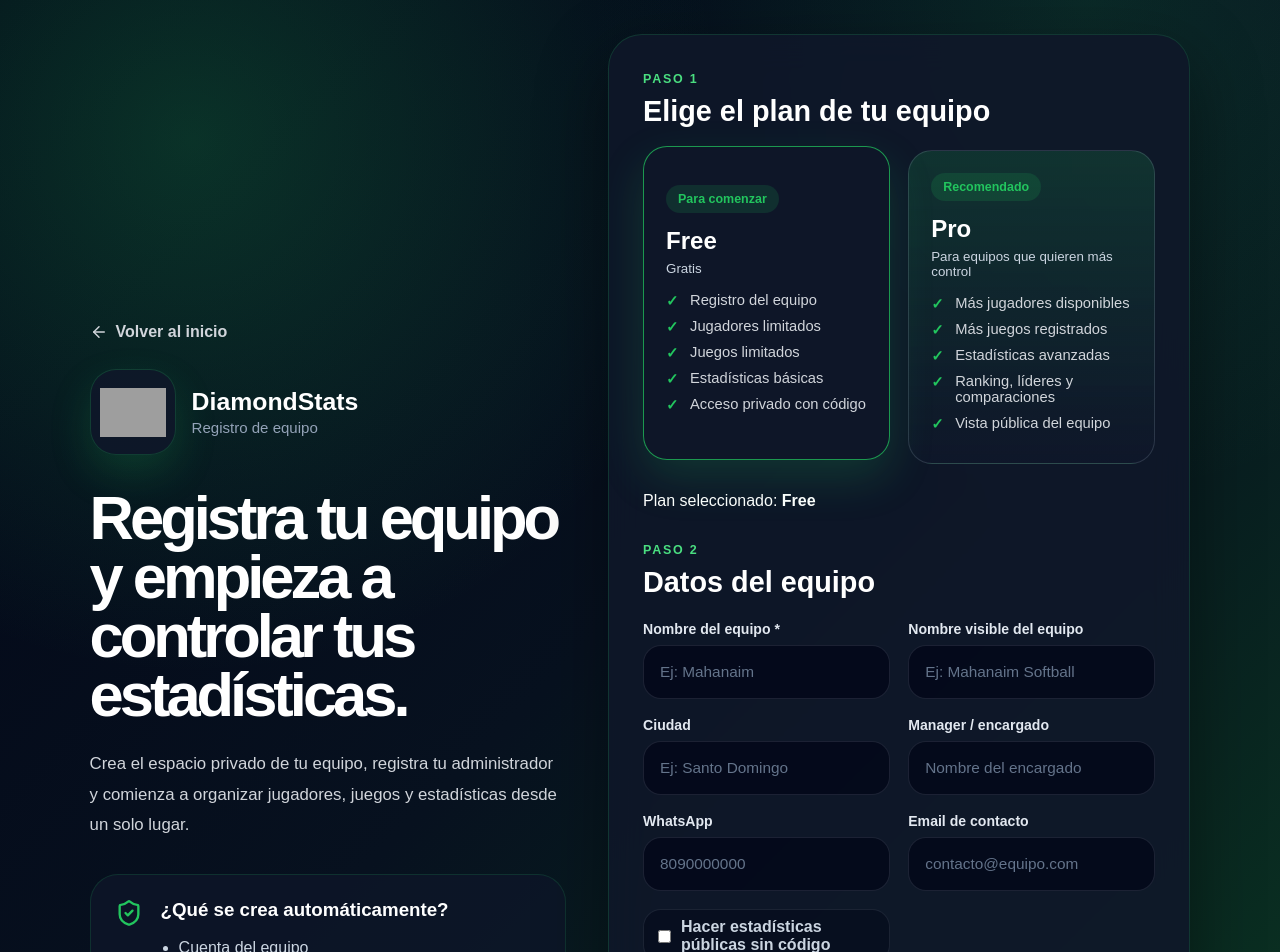
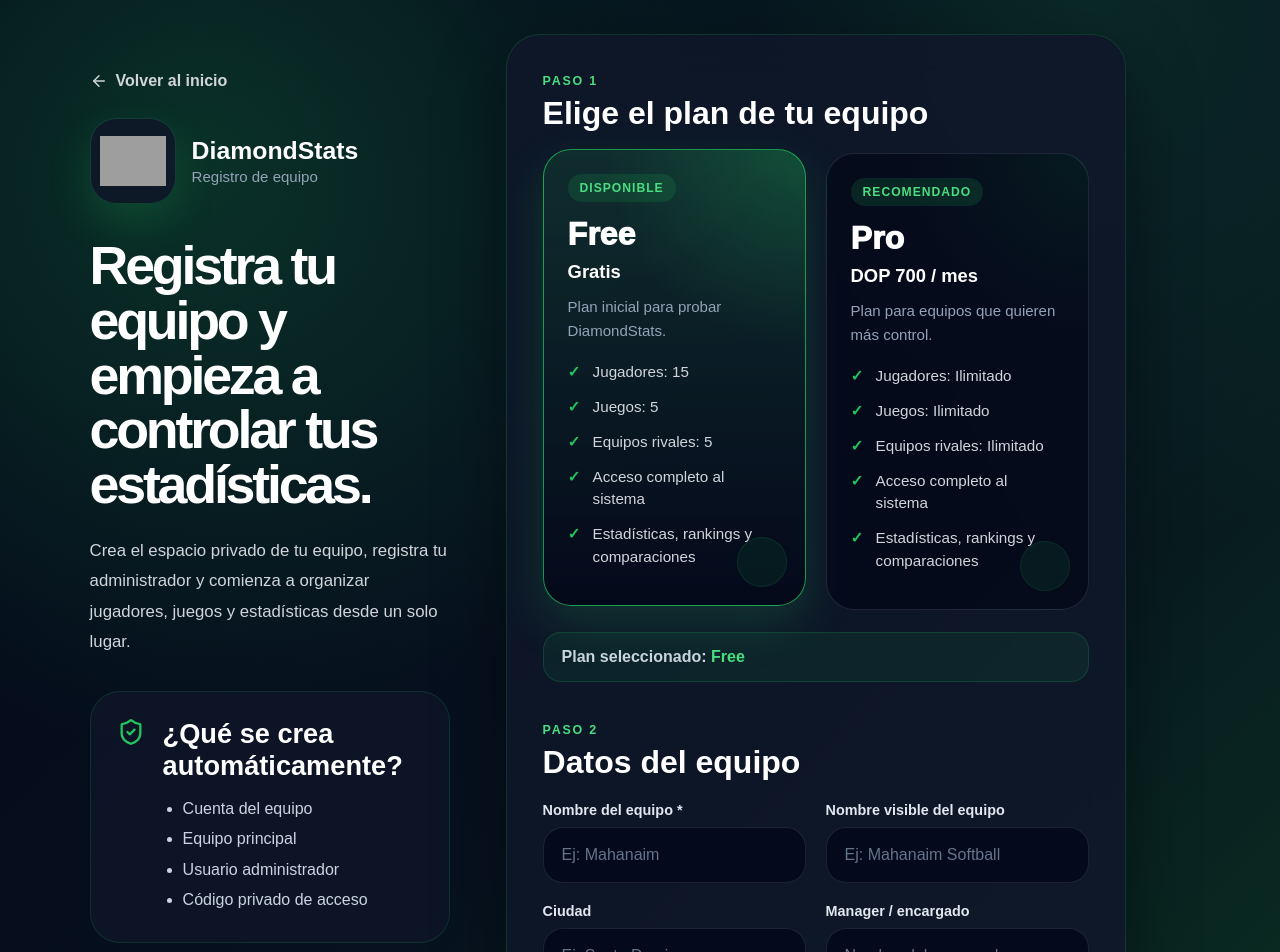
Before and after one commit to ahernandez-abel/DiamondStatsV1, a React (Vite) app in the folder frontend/: page /register-team in a window 1280 px wide. Shown: the top 952 px of the page. Built offline with nearby package versions, Linux system fonts and the light colour scheme; no server answers; grey boxes are pictures that could not be loaded.

Commit message:
registarr

```diff
--- a/frontend/src/pages/register/RegisterTeamPage.css
+++ b/frontend/src/pages/register/RegisterTeamPage.css
@@ -11,9 +11,17 @@
 .register-wrapper {
   min-height: calc(100vh - 68px);
   display: grid;
-  grid-template-columns: 0.9fr 1.1fr;
-  gap: 42px;
-  align-items: center;
+  grid-template-columns: minmax(360px, 0.82fr) minmax(620px, 1fr);
+  gap: 56px;
+  align-items: flex-start;
+  max-width: 1500px;
+  margin: 0 auto;
+}
+
+.register-info {
+  position: sticky;
+  top: 34px;
+  padding-top: 38px;
 }
 
 .register-back-link {
@@ -71,10 +79,10 @@
 
 .register-info h1 {
   margin: 0;
-  max-width: 700px;
-  font-size: clamp(2.7rem, 4.8vw, 5.15rem);
-  line-height: 0.96;
-  letter-spacing: -0.065em;
+  max-width: 640px;
+  font-size: clamp(2.9rem, 4.2vw, 4.7rem);
+  line-height: 1.02;
+  letter-spacing: -0.06em;
 }
 
 .register-info p {
@@ -90,8 +98,8 @@
   display: flex;
   gap: 18px;
   margin-top: 34px;
-  padding: 24px;
-  border-radius: 28px;
+  padding: 26px;
+  border-radius: 30px;
   background: rgba(15, 23, 42, 0.78);
   border: 1px solid rgba(34, 197, 94, 0.16);
 }
@@ -103,18 +111,19 @@
 
 .register-info-card h3 {
   margin: 0 0 12px;
+  font-size: 1.7rem;
 }
 
 .register-info-card ul {
   margin: 0;
-  padding-left: 18px;
+  padding-left: 20px;
   color: #cbd5e1;
   line-height: 1.9;
 }
 
 .register-form-card,
 .register-success-card {
-  padding: 34px;
+  padding: 36px;
   border-radius: 34px;
   background: rgba(15, 23, 42, 0.88);
   border: 1px solid rgba(34, 197, 94, 0.18);
@@ -122,12 +131,17 @@
   backdrop-filter: blur(18px);
 }
 
+.register-form-card {
+  max-width: 880px;
+  margin-left: auto;
+}
+
 .register-form-header {
-  margin-bottom: 22px;
+  margin-bottom: 24px;
 }
 
 .register-form-header.second {
-  margin-top: 30px;
+  margin-top: 38px;
 }
 
 .register-form-header span {
@@ -140,7 +154,8 @@
 
 .register-form-header h2 {
   margin: 8px 0 0;
-  font-size: 1.8rem;
+  font-size: 2rem;
+  line-height: 1;
 }
 
 .register-error {
@@ -153,15 +168,143 @@
   font-weight: 700;
 }
 
+.register-plans-loading {
+  margin-bottom: 24px;
+  padding: 18px;
+  border-radius: 20px;
+  color: #cbd5e1;
+  background: rgba(2, 6, 23, 0.62);
+  border: 1px solid rgba(148, 163, 184, 0.14);
+  font-weight: 800;
+}
+
+.register-plans-grid {
+  display: grid;
+  grid-template-columns: repeat(2, minmax(0, 1fr));
+  gap: 20px;
+  margin-bottom: 22px;
+}
+
+.register-plan-card {
+  position: relative;
+  text-align: left;
+  border: 1px solid rgba(148, 163, 184, 0.18);
+  background:
+    radial-gradient(circle at top right, rgba(34, 197, 94, 0.08), transparent 34%),
+    rgba(2, 6, 23, 0.68);
+  color: #ffffff;
+  border-radius: 28px;
+  padding: 24px;
+  cursor: pointer;
+  transition: 0.25s ease;
+  overflow: hidden;
+}
+
+.register-plan-card::after {
+  content: "";
+  position: absolute;
+  right: 18px;
+  bottom: 18px;
+  width: 48px;
+  height: 48px;
+  border-radius: 999px;
+  background: rgba(34, 197, 94, 0.08);
+  border: 1px solid rgba(34, 197, 94, 0.12);
+}
+
+.register-plan-card:hover,
+.register-plan-card.active {
+  transform: translateY(-4px);
+  border-color: rgba(34, 197, 94, 0.75);
+  box-shadow: 0 18px 45px rgba(34, 197, 94, 0.18);
+}
+
+.register-plan-card.active {
+  background:
+    radial-gradient(circle at top right, rgba(34, 197, 94, 0.22), transparent 38%),
+    linear-gradient(180deg, rgba(34, 197, 94, 0.13), rgba(2, 6, 23, 0.78));
+}
+
+.register-plan-badge {
+  display: inline-flex;
+  margin-bottom: 14px;
+  padding: 7px 12px;
+  border-radius: 999px;
+  background: rgba(34, 197, 94, 0.14);
+  color: #4ade80;
+  font-size: 0.76rem;
+  font-weight: 900;
+  text-transform: uppercase;
+  letter-spacing: 0.08em;
+}
+
+.register-plan-card h3 {
+  margin: 0 0 8px;
+  font-size: 2rem;
+  font-weight: 950;
+}
+
+.register-plan-price {
+  margin: 0 0 12px;
+  color: #ffffff;
+  font-size: 1.15rem;
+  font-weight: 900;
+}
+
+.register-plan-description {
+  margin: 0 0 18px;
+  color: #94a3b8;
+  font-size: 0.94rem;
+  line-height: 1.6;
+}
+
+.register-plan-card ul {
+  list-style: none;
+  padding: 0;
+  margin: 0;
+}
+
+.register-plan-card li {
+  position: relative;
+  padding-left: 25px;
+  margin-bottom: 12px;
+  color: #d1d5db;
+  font-size: 0.95rem;
+  line-height: 1.5;
+}
+
+.register-plan-card li::before {
+  content: "✓";
+  position: absolute;
+  left: 0;
+  top: 0;
+  color: #22c55e;
+  font-weight: 950;
+}
+
+.register-selected-plan {
+  margin-bottom: 34px;
+  padding: 15px 18px;
+  border-radius: 18px;
+  color: #cbd5e1;
+  background: rgba(34, 197, 94, 0.08);
+  border: 1px solid rgba(34, 197, 94, 0.18);
+  font-weight: 800;
+}
+
+.register-selected-plan strong {
+  color: #4ade80;
+}
+
 .register-grid {
   display: grid;
   grid-template-columns: repeat(2, 1fr);
-  gap: 18px;
+  gap: 20px;
 }
 
 .register-field {
   display: grid;
-  gap: 8px;
+  gap: 9px;
 }
 
 .register-field.full {
@@ -170,7 +313,7 @@
 
 .register-field label {
   color: #e2e8f0;
-  font-size: 0.88rem;
+  font-size: 0.9rem;
   font-weight: 800;
 }
 
@@ -178,8 +321,8 @@
 .register-field select,
 .register-password-box {
   width: 100%;
-  min-height: 54px;
-  border-radius: 18px;
+  min-height: 56px;
+  border-radius: 20px;
   background: rgba(2, 6, 23, 0.72);
   border: 1px solid rgba(148, 163, 184, 0.16);
   transition: 0.25s ease;
@@ -187,10 +330,10 @@
 
 .register-field input,
 .register-field select {
-  padding: 0 16px;
+  padding: 0 18px;
   color: #ffffff;
   outline: none;
-  font-size: 0.96rem;
+  font-size: 1rem;
 }
 
 .register-field input::placeholder {
@@ -204,8 +347,21 @@
   box-shadow: 0 0 0 4px rgba(34, 197, 94, 0.08);
 }
 
-.register-field select {
-  cursor: pointer;
+.register-field input:-webkit-autofill,
+.register-field input:-webkit-autofill:hover,
+.register-field input:-webkit-autofill:focus,
+.register-field input:-webkit-autofill:active {
+  -webkit-box-shadow: 0 0 0 1000px rgba(2, 6, 23, 0.95) inset !important;
+  -webkit-text-fill-color: #ffffff !important;
+  caret-color: #ffffff;
+}
+
+.register-password-box input:-webkit-autofill,
+.register-password-box input:-webkit-autofill:hover,
+.register-password-box input:-webkit-autofill:focus,
+.register-password-box input:-webkit-autofill:active {
+  -webkit-box-shadow: 0 0 0 1000px rgba(2, 6, 23, 0.95) inset !important;
+  -webkit-text-fill-color: #ffffff !important;
 }
 
 .register-password-box {
@@ -221,8 +377,8 @@
 }
 
 .register-password-box button {
-  width: 54px;
-  height: 54px;
+  width: 56px;
+  height: 56px;
   display: grid;
   place-items: center;
   color: #cbd5e1;
@@ -232,12 +388,12 @@
 }
 
 .register-check {
-  min-height: 54px;
+  min-height: 56px;
   display: flex;
   align-items: center;
-  gap: 10px;
-  padding: 0 14px;
-  border-radius: 18px;
+  gap: 12px;
+  padding: 0 18px;
+  border-radius: 20px;
   color: #cbd5e1;
   background: rgba(2, 6, 23, 0.5);
   border: 1px solid rgba(148, 163, 184, 0.14);
@@ -246,24 +402,24 @@
 }
 
 .register-check input {
-  width: 17px;
-  height: 17px;
+  width: 18px;
+  height: 18px;
   accent-color: #22c55e;
 }
 
 .register-submit-btn {
   width: 100%;
-  min-height: 58px;
-  margin-top: 26px;
+  min-height: 62px;
+  margin-top: 30px;
   display: inline-flex;
   align-items: center;
   justify-content: center;
   gap: 10px;
   border: none;
-  border-radius: 18px;
+  border-radius: 22px;
   color: #04111d;
   background: linear-gradient(135deg, #22c55e, #16a34a);
-  font-size: 1rem;
+  font-size: 1.05rem;
   font-weight: 950;
   cursor: pointer;
   box-shadow: 0 18px 42px rgba(34, 197, 94, 0.22);
@@ -411,10 +567,34 @@
   transform: translateY(-2px);
 }
 
-@media (max-width: 1100px) {
+@media (max-width: 1200px) {
   .register-wrapper {
     grid-template-columns: 1fr;
-    align-items: start;
+  }
+
+  .register-info {
+    position: relative;
+    top: auto;
+    padding-top: 0;
+  }
+
+  .register-form-card {
+    max-width: 100%;
+    margin-left: 0;
+  }
+}
+
+@media (max-width: 768px) {
+  .register-plans-grid {
+    grid-template-columns: 1fr;
+  }
+
+  .register-grid {
+    grid-template-columns: 1fr;
+  }
+
+  .register-info h1 {
+    font-size: clamp(2.35rem, 11vw, 4rem);
   }
 }
 
@@ -427,18 +607,10 @@
     gap: 30px;
   }
 
-  .register-grid {
-    grid-template-columns: 1fr;
-  }
-
   .register-form-card,
   .register-success-card {
     padding: 24px;
     border-radius: 28px;
-  }
-
-  .register-info h1 {
-    font-size: clamp(2.4rem, 12vw, 4rem);
   }
 
   .register-info-card {
@@ -454,85 +626,3 @@
     width: 100%;
   }
 }
-
-.register-plans-section {
-  margin-bottom: 24px;
-}
-
-.register-plans-grid {
-  display: grid;
-  grid-template-columns: repeat(2, 1fr);
-  gap: 18px;
-  margin-bottom: 28px;
-}
-
-.register-plan-card {
-  text-align: left;
-  border: 1px solid rgba(148, 163, 184, 0.22);
-  background: rgba(15, 23, 42, 0.9);
-  color: #ffffff;
-  border-radius: 24px;
-  padding: 22px;
-  cursor: pointer;
-  transition: 0.25s ease;
-}
-
-.register-plan-card:hover,
-.register-plan-card.active {
-  transform: translateY(-4px);
-  border-color: rgba(34, 197, 94, 0.75);
-  box-shadow: 0 18px 45px rgba(34, 197, 94, 0.18);
-}
-
-.register-plan-card.featured {
-  background: linear-gradient(180deg, rgba(34, 197, 94, 0.16), rgba(15, 23, 42, 0.95));
-}
-
-.register-plan-badge {
-  display: inline-flex;
-  margin-bottom: 14px;
-  padding: 7px 12px;
-  border-radius: 999px;
-  background: rgba(34, 197, 94, 0.14);
-  color: #22c55e;
-  font-size: 0.78rem;
-  font-weight: 800;
-}
-
-.register-plan-card h3 {
-  font-size: 1.5rem;
-  margin-bottom: 6px;
-}
-
-.register-plan-price {
-  color: #cbd5e1;
-  margin-bottom: 16px;
-}
-
-.register-plan-card ul {
-  list-style: none;
-  padding: 0;
-  margin: 0;
-}
-
-.register-plan-card li {
-  position: relative;
-  padding-left: 24px;
-  margin-bottom: 10px;
-  color: #d1d5db;
-  font-size: 0.92rem;
-}
-
-.register-plan-card li::before {
-  content: "✓";
-  position: absolute;
-  left: 0;
-  color: #22c55e;
-  font-weight: 900;
-}
-
-@media (max-width: 768px) {
-  .register-plans-grid {
-    grid-template-columns: 1fr;
-  }
-}
--- a/frontend/src/pages/register/RegisterTeamPage.jsx
+++ b/frontend/src/pages/register/RegisterTeamPage.jsx
@@ -1,4 +1,4 @@
-import { useState } from 'react'
+import { useEffect, useState } from 'react'
 import { Link } from 'react-router-dom'
 import {
   ArrowLeft,
@@ -10,6 +10,7 @@
 } from 'lucide-react'
 
 import api from '../../api/axios'
+import { getBillingPlans } from '../../api/billing.api'
 import logo from '../../assets/logo.png'
 
 import './RegisterTeamPage.css'
@@ -17,8 +18,10 @@
 function RegisterTeamPage() {
   const [showPassword, setShowPassword] = useState(false)
   const [loading, setLoading] = useState(false)
+  const [loadingPlans, setLoadingPlans] = useState(true)
   const [error, setError] = useState('')
   const [createdData, setCreatedData] = useState(null)
+  const [plans, setPlans] = useState([])
 
   const [form, setForm] = useState({
     tenant_name: '',
@@ -30,9 +33,68 @@
     admin_username: '',
     admin_email: '',
     admin_password: '',
-    plan: 'free',
+    plan: '',
     is_public: false,
   })
+
+  useEffect(() => {
+    loadPlans()
+  }, [])
+
+  const loadPlans = async () => {
+    try {
+      setLoadingPlans(true)
+
+      const res = await getBillingPlans()
+
+      const activePlans = (res.data.plans || []).filter(
+        (plan) => plan.is_active && plan.is_public
+      )
+
+      setPlans(activePlans)
+
+      if (activePlans.length > 0) {
+        setForm((prev) => ({
+          ...prev,
+          plan: activePlans[0].slug,
+        }))
+      }
+    } catch (error) {
+      console.log(error)
+
+      setPlans([
+        {
+          id: 1,
+          name: 'Free',
+          slug: 'free',
+          description: 'Plan inicial para probar DiamondStats.',
+          price_monthly: 0,
+          currency: 'DOP',
+          max_players: 15,
+          max_games: 5,
+          max_rival_teams: 5,
+        },
+        {
+          id: 2,
+          name: 'Pro',
+          slug: 'pro',
+          description: 'Plan para equipos que quieren más control.',
+          price_monthly: 700,
+          currency: 'DOP',
+          max_players: null,
+          max_games: null,
+          max_rival_teams: null,
+        },
+      ])
+
+      setForm((prev) => ({
+        ...prev,
+        plan: 'free',
+      }))
+    } finally {
+      setLoadingPlans(false)
+    }
+  }
 
   const handleChange = (e) => {
     const { name, value, type, checked } = e.target
@@ -43,11 +105,29 @@
     }))
   }
 
-  const selectPlan = (plan) => {
+  const selectPlan = (planSlug) => {
     setForm((prev) => ({
       ...prev,
-      plan,
+      plan: planSlug,
     }))
+  }
+
+  const formatLimit = (value) => {
+    if (value === null || value === undefined || value === '') {
+      return 'Ilimitado'
+    }
+
+    return value
+  }
+
+  const formatPrice = (plan) => {
+    const price = Number(plan.price_monthly || 0)
+
+    if (price <= 0) {
+      return 'Gratis'
+    }
+
+    return `${plan.currency || 'DOP'} ${price.toLocaleString('es-DO')} / mes`
   }
 
   const handleSubmit = async (e) => {
@@ -84,6 +164,8 @@
       console.log(error)
     }
   }
+
+  const selectedPlan = plans.find((plan) => plan.slug === form.plan)
 
   const siteUrl = window.location.origin
 
@@ -201,10 +283,7 @@
             <ShieldCheck size={28} />
 
             <div>
-
-              <h3>
-                ¿Qué se crea automáticamente?
-              </h3>
+              <h3>¿Qué se crea automáticamente?</h3>
 
               <ul>
                 <li>Cuenta del equipo</li>
@@ -212,7 +291,6 @@
                 <li>Usuario administrador</li>
                 <li>Código privado de acceso</li>
               </ul>
-
             </div>
 
           </div>
@@ -235,65 +313,68 @@
             </div>
           )}
 
+          {loadingPlans ? (
+            <div className="register-plans-loading">
+              Cargando planes disponibles...
+            </div>
+          ) : (
             <div className="register-plans-grid">
-
+              {plans.map((plan) => (
                 <button
+                  key={plan.id}
                   type="button"
                   className={`register-plan-card ${
-                form.plan === 'free' ? 'active' : ''
+                    form.plan === plan.slug ? 'active' : ''
                   }`}
-              onClick={() => selectPlan('free')}
+                  onClick={() => selectPlan(plan.slug)}
                 >
                   <span className="register-plan-badge">
-                Para comenzar
+                    {plan.slug === 'pro' ? 'Recomendado' : 'Disponible'}
                   </span>
 
-              <h3>Free</h3>
+                  <h3>{plan.name}</h3>
 
                   <p className="register-plan-price">
-                Gratis
+                    {formatPrice(plan)}
                   </p>
 
+                  {plan.description && (
+                    <p className="register-plan-description">
+                      {plan.description}
+                    </p>
+                  )}
+
                   <ul>
-                <li>Registro del equipo</li>
-                <li>Jugadores limitados</li>
-                <li>Juegos limitados</li>
-                <li>Estadísticas básicas</li>
-                <li>Acceso privado con código</li>
+                    <li>
+                      Jugadores: {formatLimit(plan.max_players)}
+                    </li>
+
+                    <li>
+                      Juegos: {formatLimit(plan.max_games)}
+                    </li>
+
+                    <li>
+                      Equipos rivales: {formatLimit(plan.max_rival_teams)}
+                    </li>
+
+                    <li>
+                      Acceso completo al sistema
+                    </li>
+
+                    <li>
+                      Estadísticas, rankings y comparaciones
+                    </li>
                   </ul>
                 </button>
+              ))}
+            </div>
+          )}
 
-            <button
-              type="button"
-              className={`register-plan-card featured ${
-                form.plan === 'pro' ? 'active' : ''
-              }`}
-              onClick={() => selectPlan('pro')}
-            >
-              <span className="register-plan-badge">
-                Recomendado
-              </span>
-
-              <h3>Pro</h3>
-
-              <p className="register-plan-price">
-                Para equipos que quieren más control
-              </p>
-
-              <ul>
-                <li>Más jugadores disponibles</li>
-                <li>Más juegos registrados</li>
-                <li>Estadísticas avanzadas</li>
-                <li>Ranking, líderes y comparaciones</li>
-                <li>Vista pública del equipo</li>
-              </ul>
-            </button>
-
+          {selectedPlan && (
+            <div className="register-selected-plan">
+              Plan seleccionado: <strong>{selectedPlan.name}</strong>
             </div>
-
-          <div className="register-selected-plan">
-            Plan seleccionado: <strong>{form.plan === 'free' ? 'Free' : 'Pro'}</strong>
-          </div>
+          )}
 
           <div className="register-form-header second">
             <span>Paso 2</span>
@@ -452,11 +533,11 @@
           <button
             className="register-submit-btn"
             type="submit"
-            disabled={loading}
+            disabled={loading || !form.plan}
           >
             {loading
               ? 'Registrando equipo...'
-              : `Registrar equipo en plan ${form.plan === 'free' ? 'Free' : 'Pro'}`}
+              : `Registrar equipo${selectedPlan ? ` en plan ${selectedPlan.name}` : ''}`}
           </button>
 
         </form>
```
Also changed, not shown: 1 other file (tests, documents, lock files or other folders). Lines whose indentation alone changed are shown as unchanged.
